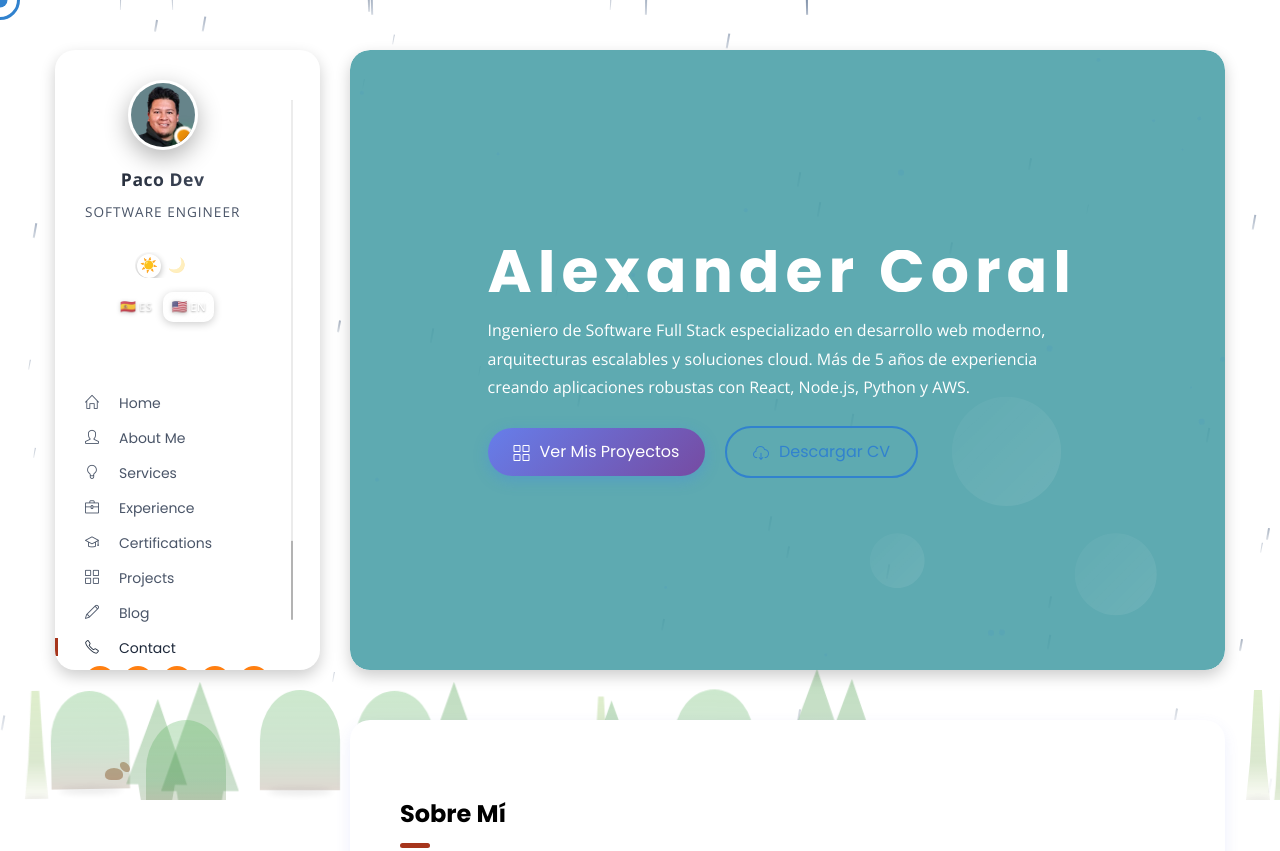
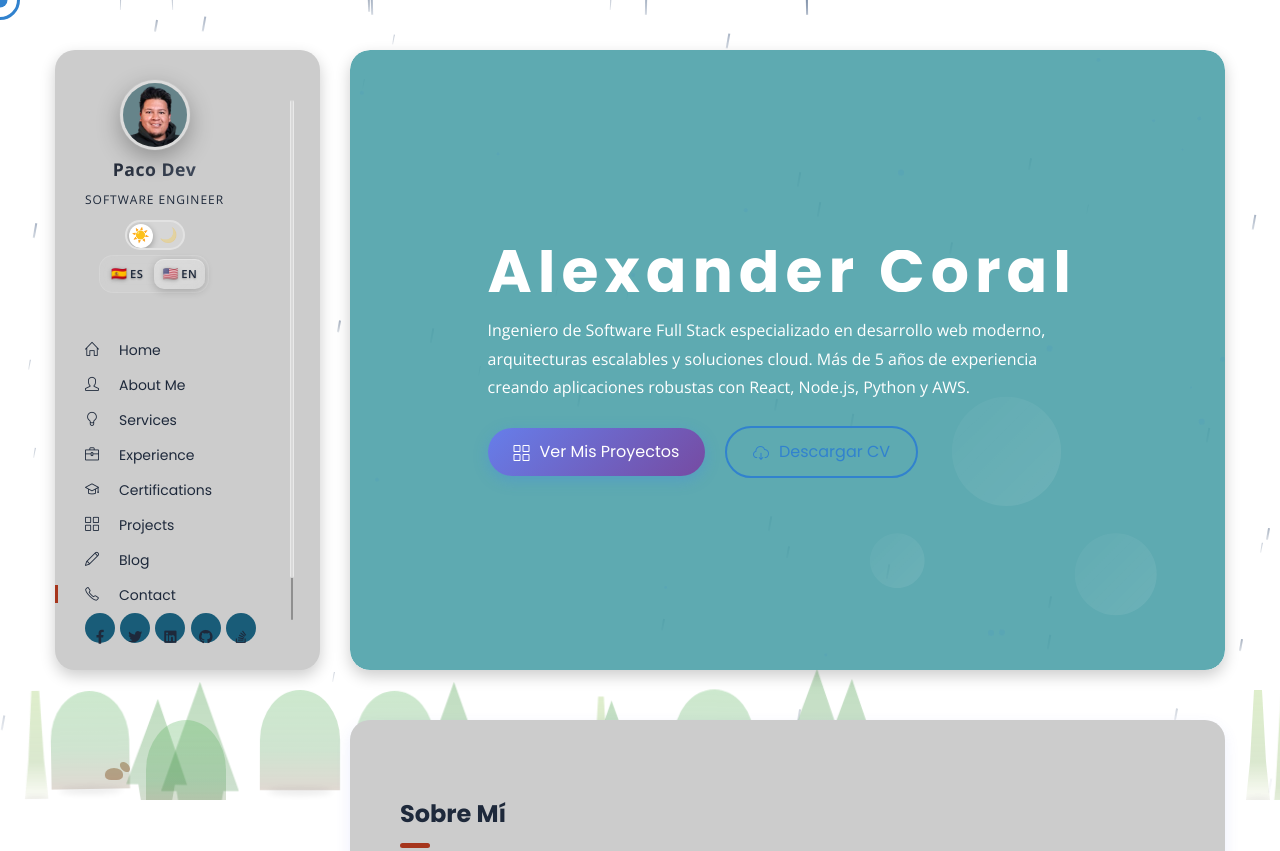
Before and after one commit to p4codev/p4codev.github.io, a plain HTML site: page index.html in a window 1280 px wide. Shown: the top 851 px of the page. Drawn offline with nearby package versions, Linux system fonts and the light colour scheme; animation ran at ten frames a second.

Commit message:
Verions 1.1 del sitio web personal

```diff
--- a/css/compact-profile.css
+++ b/css/compact-profile.css
@@ -5,7 +5,7 @@
     display: flex;
     flex-direction: column;
     align-items: center;
-    margin-bottom: 20px;
+    /*margin-bottom: 20px;*/
     padding: 0;
     background: none;
     border: none;
@@ -24,7 +24,7 @@
         0 8px 25px rgba(0, 0, 0, 0.3),
         0 0 0 1px rgba(255, 255, 255, 0.1);
     transition: all 0.4s cubic-bezier(0.4, 0, 0.2, 1);
-    margin-bottom: 15px;
+    margin-bottom: 5px;
 }
 
 .compact-profile .profile-image-wrapper:hover {
@@ -76,7 +76,7 @@
 /* Contenido del perfil compacto */
 .compact-profile .profile-content {
     text-align: center;
-    margin-bottom: 12px;
+    margin-bottom: 5px;
 }
 
 .compact-profile .profile-name {
@@ -98,24 +98,24 @@
     text-decoration: none;
     transform: translateY(-1px) scale(1.02);
     text-shadow: 0 2px 15px rgba(0, 0, 0, 0.4);
-    background: linear-gradient(135deg, #ffffff, #fbbf24);
+    background: #195C78;
     -webkit-background-clip: text;
     -webkit-text-fill-color: transparent;
     background-clip: text;
 }
 
 .compact-profile .profile-title {
-    font-size: 0.85rem;
+    font-size: 0.75rem;
     color: var(--text-secondary);
     margin: 0;
-    font-weight: 500;
+    font-weight: 100;
     letter-spacing: 1px;
     text-transform: uppercase;
 }
 
 /* Nuevo Switch de tema */
 .theme-switch-wrapper {
-    margin-bottom: 8px;
+    margin-bottom: 5px;
 }
 
 .theme-toggle-btn {
--- a/css/custom-redesign.css
+++ b/css/custom-redesign.css
@@ -738,3 +738,46 @@
 .client-item .inner {
     padding: 20px;
 }
+
+/* Personalización del color de las tarjetas en modo claro */
+:root {
+    --card-bg: #CCCCCC!important;
+    --header-bg: #CCCCCC !important;
+}
+
+/* Aplicar el color a todos los elementos con fondo blanco en modo claro */
+.white-bg,
+.service-item,
+.testimonial-item,
+.blog-item,
+.portfolio-item,
+.certification-card,
+.contact-info,
+.timeline .entry .body,
+#header {
+    background-color: var(--card-bg) !important;
+}
+
+/* Asegurar que el color se mantiene en hover states */
+.service-item:hover,
+.portfolio-item:hover {
+    background-color: var(--card-bg) !important;
+}
+
+/* Mantener el contraste del texto */
+.white-bg *,
+.service-item *,
+.testimonial-item *,
+.blog-item *,
+.portfolio-item *,
+.certification-card *,
+.contact-info *,
+.timeline .entry .body *,
+#header * {
+    color: inherit;
+}
+
+/* Asegurar que el menú móvil también tiene el mismo color */
+.mobile-header {
+    background-color: var(--card-bg) !important;
+}
--- a/css/dark-mode.css
+++ b/css/dark-mode.css
@@ -3,7 +3,7 @@
     display: flex;
     align-items: center;
     justify-content: center;
-    margin: 15px 0 10px 0;
+    margin: 5px 0 10px 0;
     gap: 8px;
 }
 
--- a/css/sass/header.scss
+++ b/css/sass/header.scss
@@ -19,7 +19,7 @@ header {
 	    transform: translateX(0);
 	    @include transition(.3s);
 		nav {
-			margin-top: 40px;
+			margin-top: 0px;
 		}
 		.header-inner {
 		    width: 100%;
--- a/index.html
+++ b/index.html
@@ -76,7 +76,6 @@
 			<div class="compact-profile">
 				<div class="profile-image-wrapper">
 					<img src="/images/Foto-Perfil.png" alt="Paco Dev - Software Engineer"/>
-					<div class="status-indicator" title="Disponible para proyectos"></div>
 				</div>
 
 				<div class="profile-content">
```
Also changed, not shown: css/style.css.
